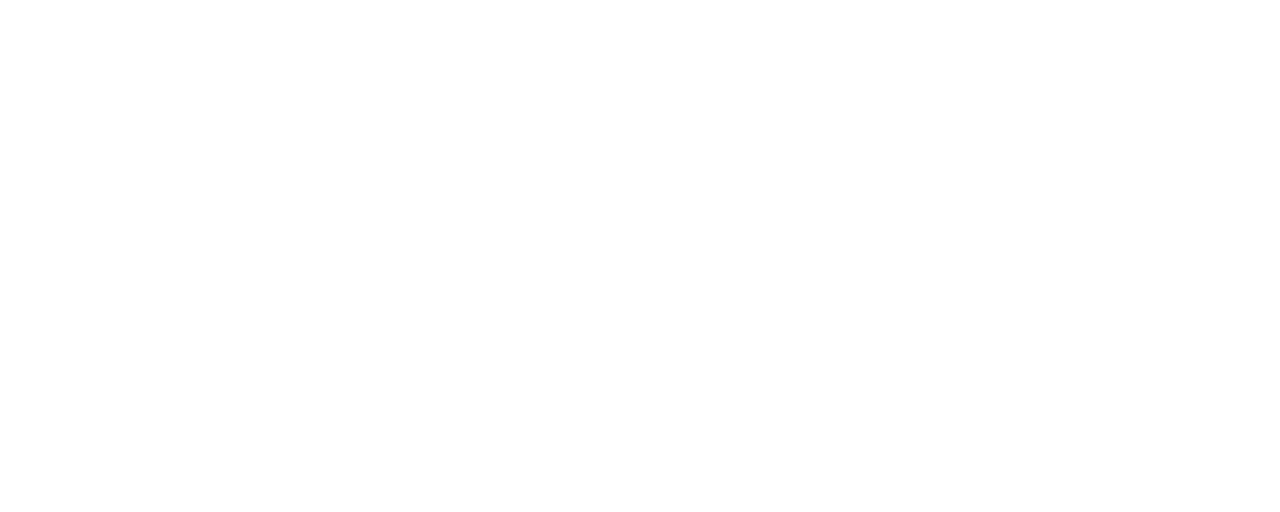
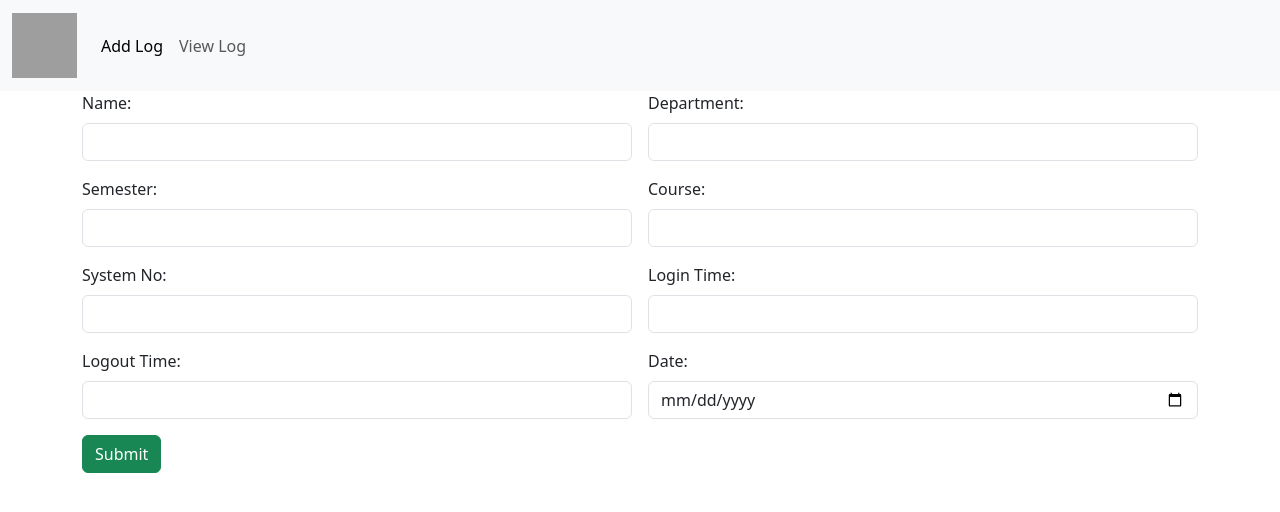
Before and after one commit to sumedhacp/lab-entry-react-app, a React (Vite) app: page / in a window 1280 px wide. Shown: the top 512 px of the page. Built offline with nearby package versions, Linux system fonts and the light colour scheme; grey boxes are pictures that could not be loaded.

Commit message:
Completed

```diff
--- a/src/App.jsx
+++ b/src/App.jsx
@@ -3,13 +3,25 @@
 import viteLogo from './assets/vite.svg'
 import heroImg from './assets/hero.png'
 import './App.css'
+import { BrowserRouter, Route, Routes } from 'react-router-dom'
+import AddLog from './components/AddLog'
+import ViewLog from './components/ViewLog'
 
 function App() {
   const [count, setCount] = useState(0)
 
   return (
     <>
+      <BrowserRouter>
 
+        <Routes>
+
+          <Route path='/' element={<AddLog />} />
+          <Route path='/view' element={<ViewLog />} />
+
+        </Routes>
+
+      </BrowserRouter>
     </>
   )
 }
--- a/src/components/AddLog.jsx
+++ b/src/components/AddLog.jsx
@@ -1,5 +1,6 @@
 import React, { useState } from 'react'
 import axios from 'axios'
+import NavigationBar from './NavigationBar'
 
 const AddLog = () => {
 
@@ -50,7 +51,7 @@
 
     return (
         <div>
-
+<NavigationBar />
             <div className="container">
                 <div className="row">
                     <div className="col col-12 col-sm-12 col-md-12 col-lg-12 col-xl-12 col-xxl-12">
--- a/src/components/ViewLog.jsx
+++ b/src/components/ViewLog.jsx
@@ -1,5 +1,6 @@
 import axios from 'axios'
 import React, { useEffect, useState } from 'react'
+import NavigationBar from './NavigationBar'
 
 
 const ViewLog = () => {
@@ -24,7 +25,7 @@
 
     return (
         <div>
-
+<NavigationBar />
             <div className="container">
                 <div className="row">
                     <div className="col col-12 col-sm-12 col-md-12 col-lg-12 col-xl-12 col-xxl-12">
```
